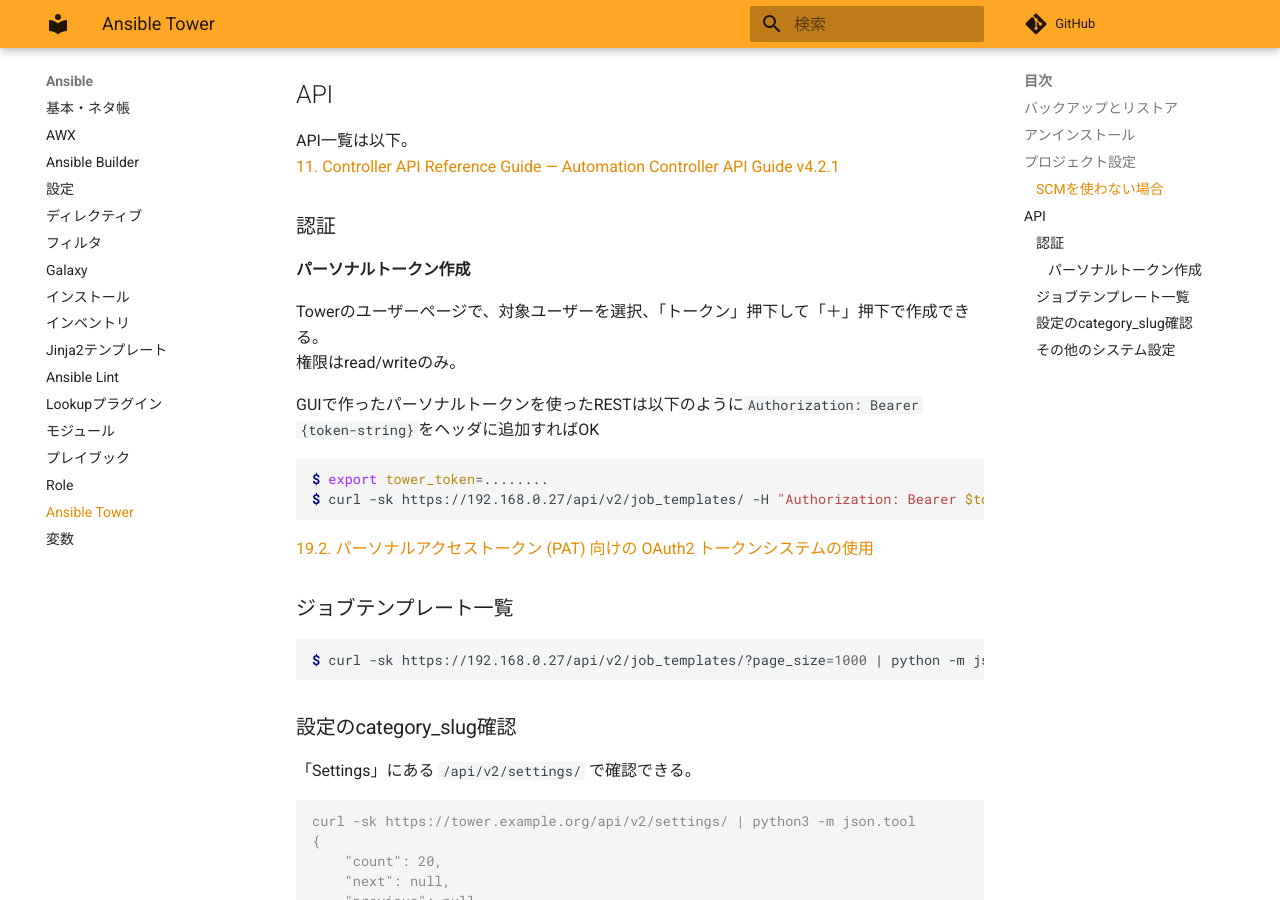
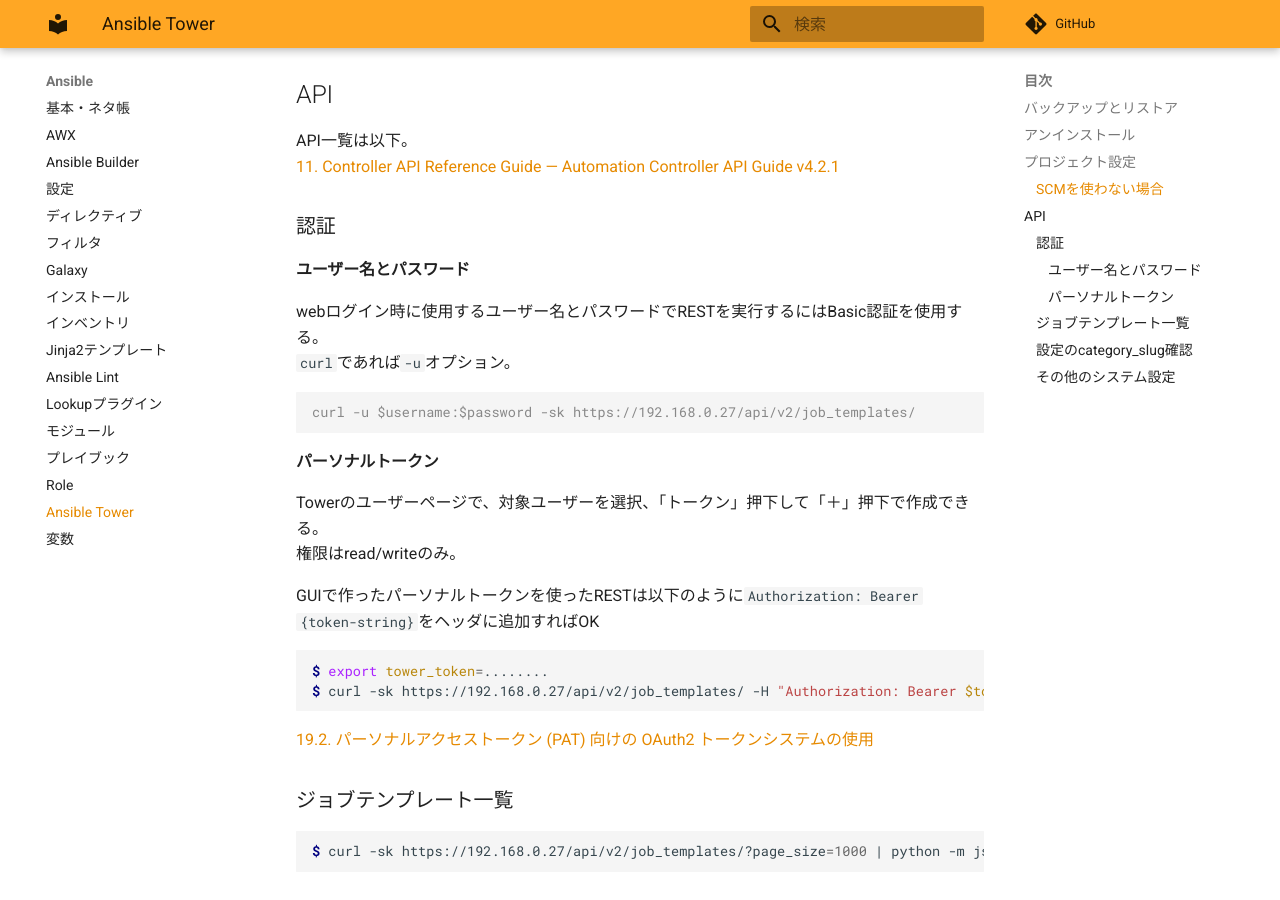
Before and after one commit to zaki-lknr/docs, an MkDocs documentation site: the page built from docs/Ansible/tower.md, in a window 1280 px wide and 900 px high, scrolled down 897 px. Built offline with MkDocs 1.6.1 and Material for MkDocs 9.7.7, drawn with Linux system fonts in a browser that asks for light colours; comment, search, counter and statistics services are not loaded.

Commit message:
add: ansible/tower: RESTのbasic認証

````diff
--- a/docs/Ansible/tower.md
+++ b/docs/Ansible/tower.md
@@ -35,7 +35,16 @@ API一覧は以下。
 
 ### 認証
 
-#### パーソナルトークン作成
+#### ユーザー名とパスワード
+
+webログイン時に使用するユーザー名とパスワードでRESTを実行するにはBasic認証を使用する。
+`curl`であれば`-u`オプション。
+
+```console
+curl -u $username:$password -sk https://192.168.0.27/api/v2/job_templates/
+```
+
+#### パーソナルトークン
 
 Towerのユーザーページで、対象ユーザーを選択、「トークン」押下して「＋」押下で作成できる。
 権限はread/writeのみ。
````
